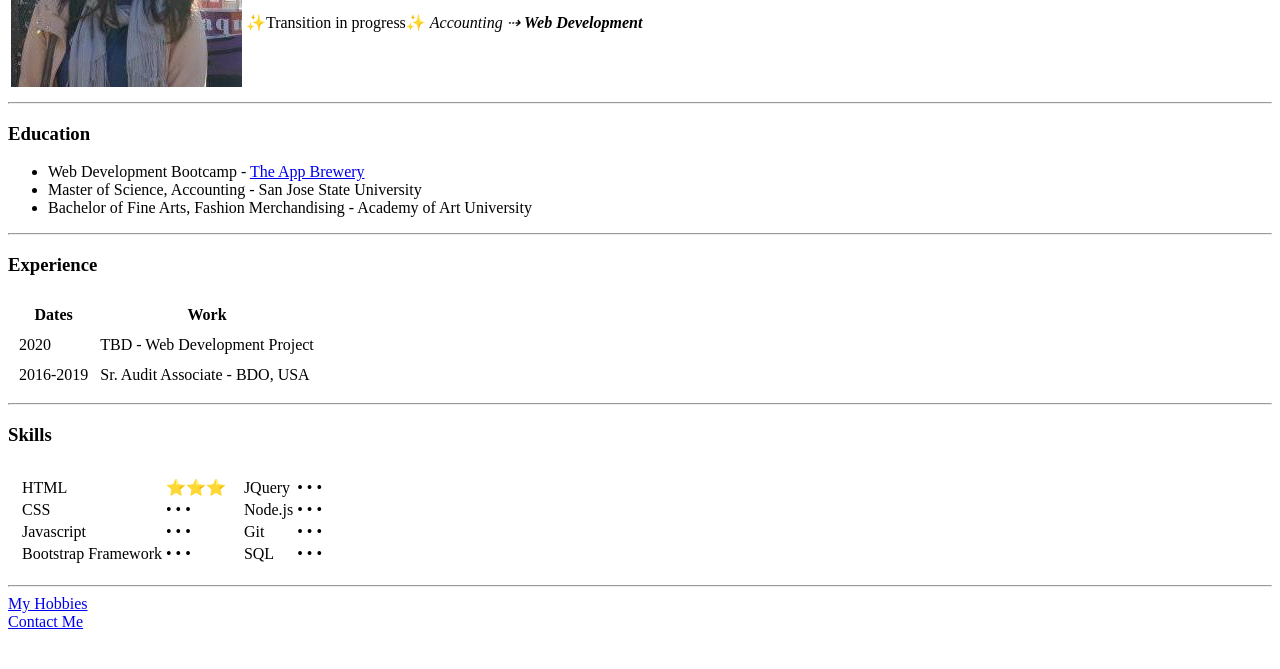
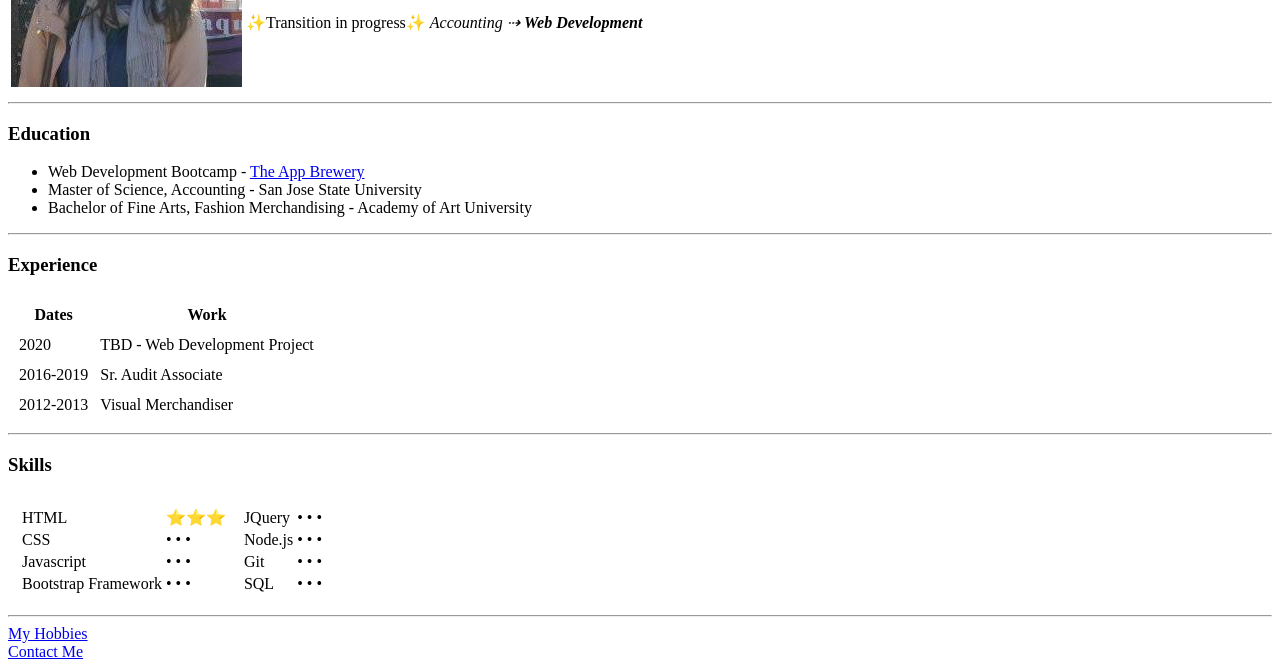
Before and after one commit to iihanaii/cv, a plain HTML site: page index.html in a window 1280 px wide. Shown: the part 155-824 px from the top of the page. Before the commit the page ends 800 px from the top, so only its background shows below. Drawn offline with Linux system fonts and the light colour scheme.

Commit message:
Update index.html

```diff
--- a/index.html
+++ b/index.html
@@ -43,8 +43,11 @@
       </tr>
       <tr>
         <td>2016-2019</td>
-        <td>Sr. Audit Associate - BDO, USA</td>
+        <td>Sr. Audit Associate</td>
       </tr>
+      <tr>
+        <td>2012-2013</td>
+        <td>Visual Merchandiser</td>
     </tbody>
     <tfoot>
     </tfoot>
```
